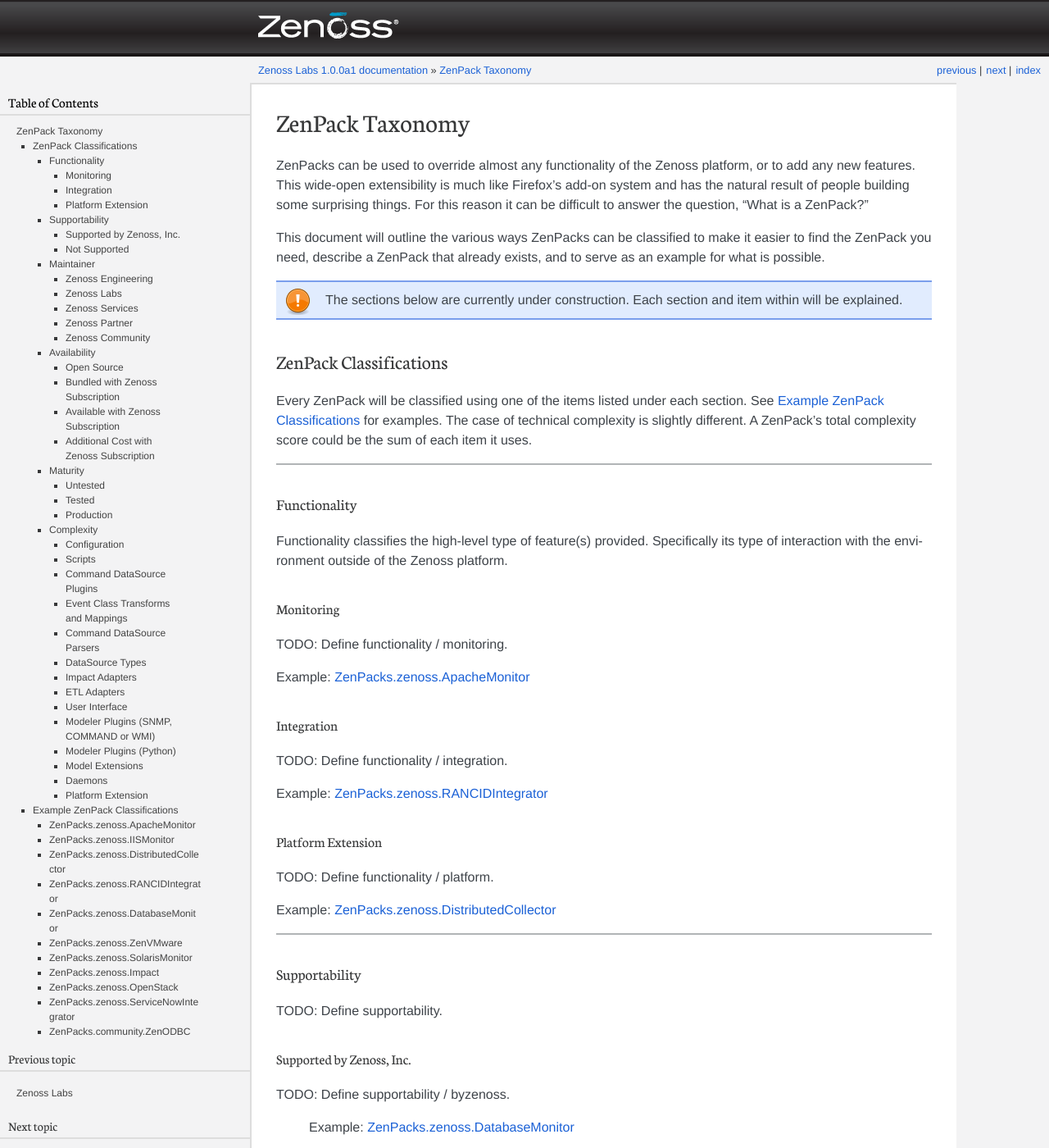
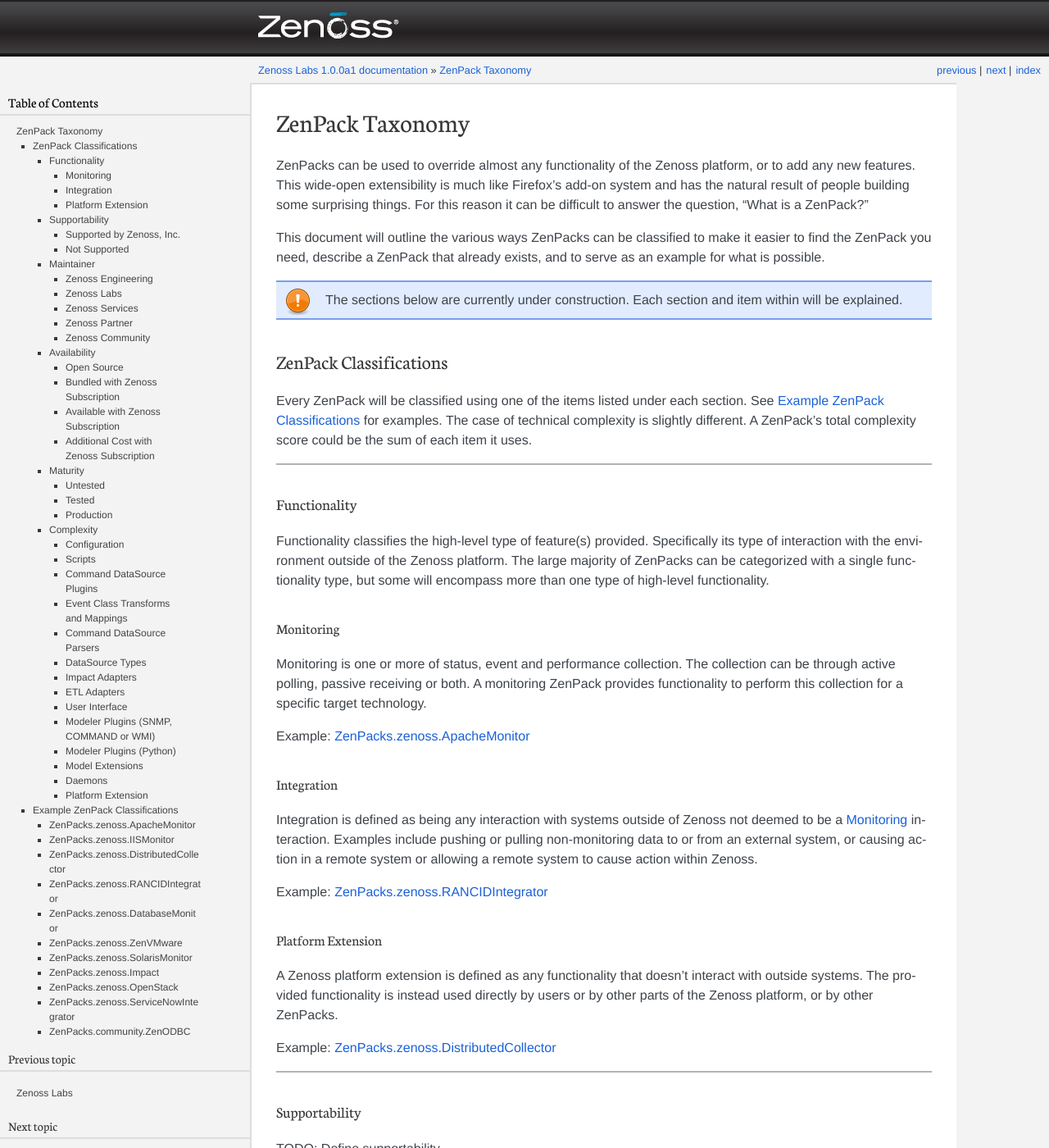
Before and after one commit to zenoss/zenosslabs, a Sphinx documentation site: the page built from docs/zenpack_taxonomy.rst, in a window 1280 px wide and 1400 px high. Shown: the whole window at 82% size. Built offline with Sphinx 7.4.7, drawn with Linux system fonts in a browser that asks for light colours.

Commit message:
Add definitions to Functionality section.

```diff
--- a/docs/zenpack_taxonomy.rst
+++ b/docs/zenpack_taxonomy.rst
@@ -36,7 +36,9 @@
 
 Functionality classifies the high-level type of feature(s) provided.
 Specifically its type of interaction with the environment outside of the Zenoss
-platform.
+platform. The large majority of ZenPacks can be categorized with a single
+functionality type, but some will encompass more than one type of high-level
+functionality.
 
 
 .. _zp_class_functionality_monitoring:
@@ -44,7 +46,10 @@
 Monitoring
 ~~~~~~~~~~~~~~~~~~~~~~~~~~~~~~~~~~~~~~~~~~~~~~~~~~~~~~~~~~~~~~~~~~~~~~~~~~~
 
-TODO: Define functionality / monitoring.
+Monitoring is one or more of status, event and performance collection. The
+collection can be through active polling, passive receiving or both. A
+monitoring ZenPack provides functionality to perform this collection for a
+specific target technology.
 
 Example: :ref:`zp_class_example_apachemonitor`
 
@@ -54,7 +59,11 @@
 Integration
 ~~~~~~~~~~~~~~~~~~~~~~~~~~~~~~~~~~~~~~~~~~~~~~~~~~~~~~~~~~~~~~~~~~~~~~~~~~~
 
-TODO: Define functionality / integration.
+Integration is defined as being any interaction with systems outside of Zenoss
+not deemed to be a :ref:`zp_class_functionality_monitoring` interaction.
+Examples include pushing or pulling non-monitoring data to or from an external
+system, or causing action in a remote system or allowing a remote system to
+cause action within Zenoss.
 
 Example: :ref:`zp_class_example_rancidintegrator`
 
@@ -64,7 +73,10 @@
 Platform Extension
 ~~~~~~~~~~~~~~~~~~~~~~~~~~~~~~~~~~~~~~~~~~~~~~~~~~~~~~~~~~~~~~~~~~~~~~~~~~~
 
-TODO: Define functionality / platform.
+A Zenoss platform extension is defined as any functionality that doesn't
+interact with outside systems. The provided functionality is instead used
+directly by users or by other parts of the Zenoss platform, or by other
+ZenPacks.
 
 Example: :ref:`zp_class_example_distributedcollector`
 
```
